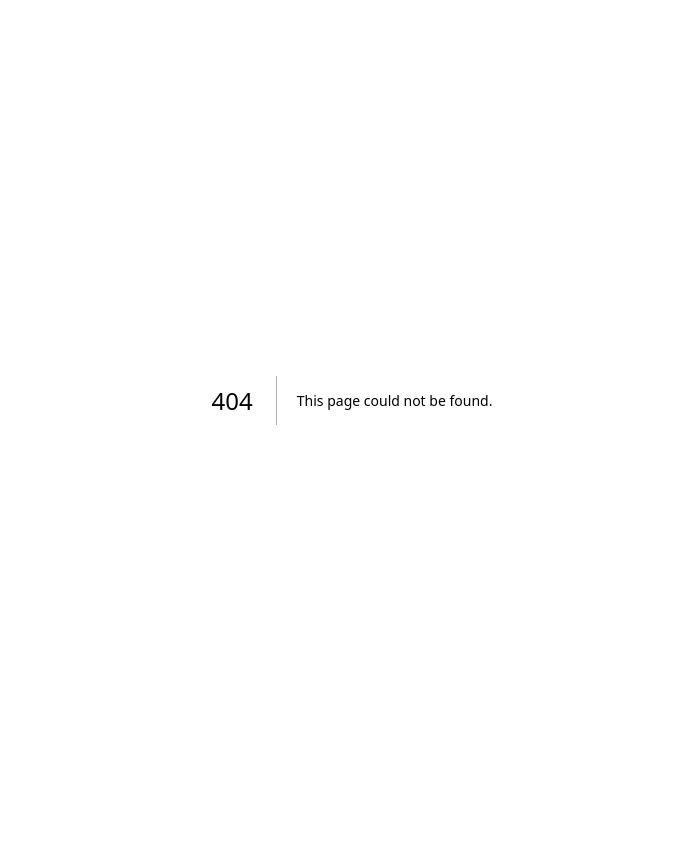
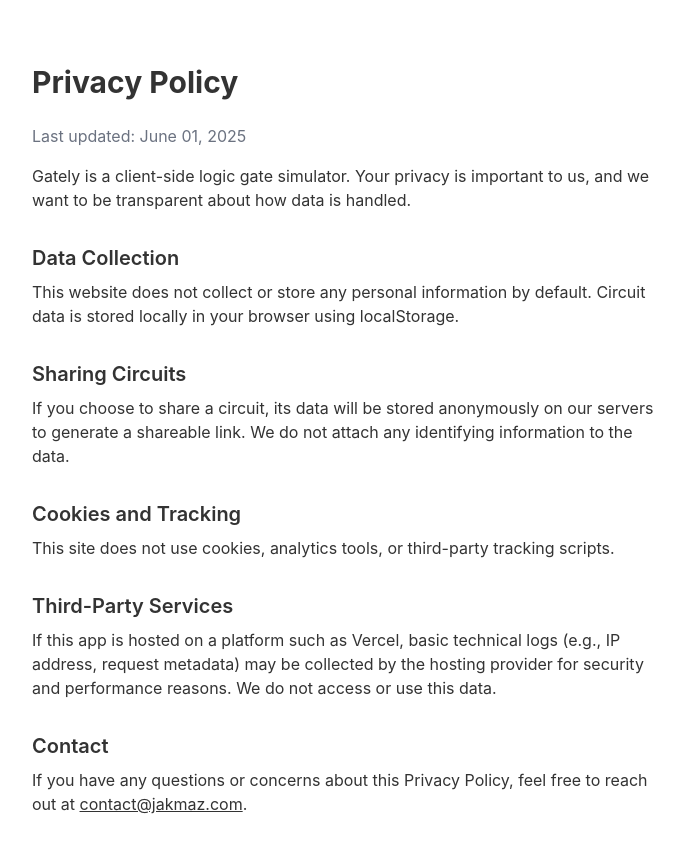
Before and after one commit to jakmaz/gately, a Next.js app: page /privacy-policy in a window 1280 px wide. Before the commit this address had no page. Shown: the top 852 px of the page, without its empty margins (288-972 px from the left). Before the commit the page ends 800 px from the top, so only its background shows below. Built offline with nearby package versions, Linux system fonts and the light colour scheme.

Commit message:
style: remove examples from home page, simplify footer, add privacy policy page

```diff
--- /dev/null
+++ b/src/app/privacy-policy/page.tsx
@@ -0,0 +1,43 @@
+export default function PrivacyPolicyPage() {
+  return (
+    <main className="container mx-auto max-w-2xl px-4 py-16">
+      <h1 className="text-3xl font-bold mb-6">Privacy Policy</h1>
+
+      <p className="mb-4 text-muted-foreground">
+        Last updated: June 01, 2025
+      </p>
+
+      <p className="mb-4">
+        Gately is a client-side logic gate simulator. Your privacy is important to us, and we want to be transparent about how data is handled.
+      </p>
+
+      <h2 className="text-xl font-semibold mt-8 mb-2">Data Collection</h2>
+      <p className="mb-4">
+        This website does not collect or store any personal information by default. Circuit data is stored locally in your browser using localStorage.
+      </p>
+
+      <h2 className="text-xl font-semibold mt-8 mb-2">Sharing Circuits</h2>
+      <p className="mb-4">
+        If you choose to share a circuit, its data will be stored anonymously on our servers to generate a shareable link. We do not attach any identifying information to the data.
+      </p>
+
+      <h2 className="text-xl font-semibold mt-8 mb-2">Cookies and Tracking</h2>
+      <p className="mb-4">
+        This site does not use cookies, analytics tools, or third-party tracking scripts.
+      </p>
+
+      <h2 className="text-xl font-semibold mt-8 mb-2">Third-Party Services</h2>
+      <p className="mb-4">
+        If this app is hosted on a platform such as Vercel, basic technical logs (e.g., IP address, request metadata) may be collected by the hosting provider for security and performance reasons. We do not access or use this data.
+      </p>
+
+      <h2 className="text-xl font-semibold mt-8 mb-2">Contact</h2>
+      <p className="mb-4">
+        If you have any questions or concerns about this Privacy Policy, feel free to reach out at{" "}
+        <a href="mailto:contact@jakmaz.com" className="underline hover:text-foreground">
+          contact@jakmaz.com
+        </a>.
+      </p>
+    </main>
+  );
+}
--- a/src/components/home/features.tsx
+++ b/src/components/home/features.tsx
@@ -1,14 +1,14 @@
 import { Badge } from "@/components/ui/badge";
 import { Card, CardContent } from "@/components/ui/card";
+import {
+  Cpu,
+  FolderTree,
+  LayoutTemplate,
+  Settings,
+  Share2,
+  Zap
+} from "lucide-react";
 import { motion } from "motion/react";
-import {
-  Share2,
-  Table,
-  Zap,
-  Settings,
-  LayoutTemplate,
-  Cpu,
-} from "lucide-react";
 
 const features = [
   {
@@ -36,10 +36,10 @@ const features = [
     icon: <Share2 className="size-5" />,
   },
   {
-    title: "Truth Table Generation",
+    title: "Multiple Files & Local Sync",
     description:
-      "Automatically generate comprehensive truth tables for any logical circuit or boolean expression.",
-    icon: <Table className="size-5" />,
+      "Manage multiple circuit files seamlessly with all your work automatically synced to local storage on your device.",
+    icon: <FolderTree className="size-5" />,
   },
   {
     title: "Customizable Settings",
--- a/src/components/home/footer.tsx
+++ b/src/components/home/footer.tsx
@@ -3,67 +3,26 @@ import Link from "next/link";
 export function Footer() {
   return (
     <footer className="w-full border-t bg-background/95 backdrop-blur-sm">
-      <div className="container mx-auto flex flex-col gap-8 px-4 md:px-6 py-10 lg:py-16">
-        <div className="grid gap-8 sm:grid-cols-2 md:grid-cols-4">
-          <div className="space-y-4 col-span-2 max-w-md">
+      <div className="container mx-auto flex flex-col gap-6 px-4 md:px-6 py-10 lg:py-16 sm:flex-row sm:items-center sm:justify-between">
+        <div className="space-y-2 max-w-md">
           <Link href="/" className="flex items-center gap-2 font-bold">
             <span>Gately</span>
           </Link>
           <p className="text-sm text-muted-foreground">
             A visual logic editor for building, simulating, and sharing digital circuits with ease. Drag, drop, and explore logic.
           </p>
+          <span className="text-xs">&copy; {new Date().getFullYear()} Gately</span>
         </div>
-          <div className="space-y-4">
-            <h4 className="text-sm font-bold">Product</h4>
-            <ul className="space-y-2 text-sm">
-              <li>
+        <div className="flex flex-col items-start gap-2 text-sm text-muted-foreground sm:items-end">
           <a
-                  href="#features"
-                  className="text-muted-foreground hover:text-foreground transition-colors"
-                >
-                  Features
-                </a>
-              </li>
-              <li>
-                <a
-                  href="#examples"
-                  className="text-muted-foreground hover:text-foreground transition-colors"
-                >
-                  Examples
-                </a>
-              </li>
-              <li>
-                <a
-                  href="#roadmap"
-                  className="text-muted-foreground hover:text-foreground transition-colors"
-                >
-                  Roadmap
-                </a>
-              </li>
-            </ul>
-          </div>
-          <div className="space-y-4">
-            <h4 className="text-sm font-bold">Resources</h4>
-            <ul className="space-y-2 text-sm">
-              <li>
-                <a
-                  href="/contact"
-                  className="text-muted-foreground hover:text-foreground transition-colors"
+            href="mailto:contact@jakmaz.com"
+            className="hover:text-foreground transition-colors"
           >
             Contact
           </a>
-              </li>
-            </ul>
-          </div>
-        </div>
-
-        <div className="flex flex-col gap-4 sm:flex-row justify-between items-center border-t border-border/40 pt-8">
-          <p className="text-xs text-muted-foreground">
-            &copy; {new Date().getFullYear()} gately. All rights reserved.
-          </p>
-          <p className="text-xs text-muted-foreground">
-            <Link href="/privacy-policy">Privacy Policy</Link>
-          </p>
+          <Link href="/privacy-policy" className="hover:underline">
+            Privacy Policy
+          </Link>
         </div>
       </div>
     </footer>
--- a/src/components/home/header.tsx
+++ b/src/components/home/header.tsx
@@ -53,7 +53,7 @@ export function Header({
           </div>
         </Link>
         <nav className="hidden md:flex gap-4 lg:gap-8 items-center">
-          {["Examples", "Features", "How It Works", "Roadmap", "FAQ"].map(
+          {["Features", "How It Works", "Roadmap", "FAQ"].map(
             (item, i) => (
               <motion.a
                 key={item}
@@ -135,7 +135,7 @@ export function Header({
           className="md:hidden absolute top-16 inset-x-0 bg-background/95 backdrop-blur-lg border-b"
         >
           <div className="container mx-auto py-4 flex flex-col gap-4 px-4">
-            {["Examples", "Features", "How It Works", "Roadmap", "FAQ"].map(
+            {["Features", "How It Works", "Roadmap", "FAQ"].map(
               (item, i) => (
                 <motion.a
                   key={item}
--- a/src/components/home/hero.tsx
+++ b/src/components/home/hero.tsx
@@ -36,15 +36,6 @@ export function Hero() {
                   <ArrowRight className="ml-2 size-4" />
                 </Button>
               </Link>
-              <a href="#examples">
-                <Button
-                  size="lg"
-                  variant="outline"
-                  className="border-primary/20 w-full hover:border-primary/50 h-12 cursor-pointer rounded-full px-8 text-base transition-transform duration-300 hover:translate-y-[-2px]"
-                >
-                  View Examples
-                </Button>
-              </a>
             </div>
             <div className="mt-8 flex flex-wrap sm:justify-start justify-center items-center gap-6">
               <div className="hidden sm:flex text-muted-foreground items-center gap-2 text-sm">
--- a/src/components/home/roadmap.tsx
+++ b/src/components/home/roadmap.tsx
@@ -20,9 +20,9 @@ const roadmapItems = [
     icon: <Layers className="size-5" />,
   },
   {
-    title: "Smart Circuit Suggestions",
+    title: "Circuit Validation Tools",
     description:
-      "Get circuit recommendations based on your current design using AI-powered logic analysis.",
+      "Run automated checks to identify errors and optimize your circuit designs.",
     status: "Planned",
     icon: <Grid className="size-5" />,
   },
@@ -34,9 +34,9 @@ const roadmapItems = [
     icon: <Folder className="size-5" />,
   },
   {
-    title: "AI Gate Layout",
+    title: "Automatic Gate Alignment",
     description:
-      "Automatically organize your logic gates for a cleaner and more readable circuit layout using AI.",
+      "Automatically arrange your logic gates for a cleaner and more readable circuit layout.",
     status: "Coming Soon",
     icon: <Brain className="size-5" />,
   },
```
Also changed, not shown: 1 other file (tests, documents, lock files or other folders). Lines whose indentation alone changed are shown as unchanged.
